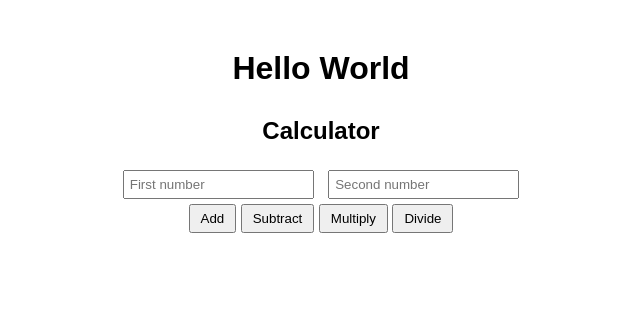
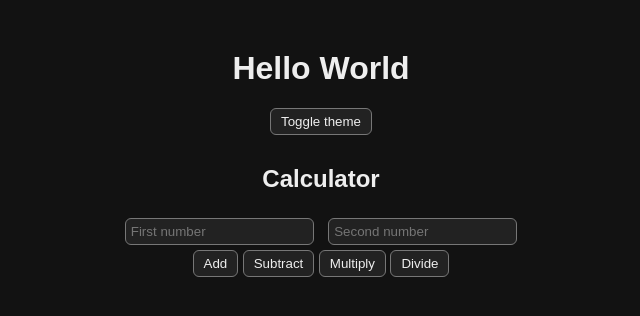
Before and after one commit to obi-a/calculator-web, a FastAPI app: page / in a window 1280 px wide. Shown: the top 316 px of the page, without its empty margins (319-959 px from the left). Run offline with FastAPI, Linux system fonts and the light colour scheme.

Commit message:
add toggle for dark and light mode

```diff
--- a/templates/index.html
+++ b/templates/index.html
@@ -104,6 +104,11 @@
             margin-top: 10px;
             font-weight: bold;
         }
+
+        :root { color-scheme: dark; --bg: #121212; --fg: #eee; --field: #222; }
+        :root.light { color-scheme: light; --bg: #fff; --fg: #111; --field: #f5f5f5; }
+        body { background: var(--bg); color: var(--fg); }
+        input, button { background: var(--field); color: inherit; border: 1px solid #777; border-radius: 6px; }
     </style>
 </head>
 <body>
@@ -122,6 +127,8 @@
         The <h1> element represents the most important heading on the page. It is typically used
         for the main title or headline. Search engines give significant weight to <h1> tags for SEO.
     -->
+
+    <button type="button" onclick="document.documentElement.classList.toggle('light')">Toggle theme</button>
 
     <div class="calculator">
         <!--
```
